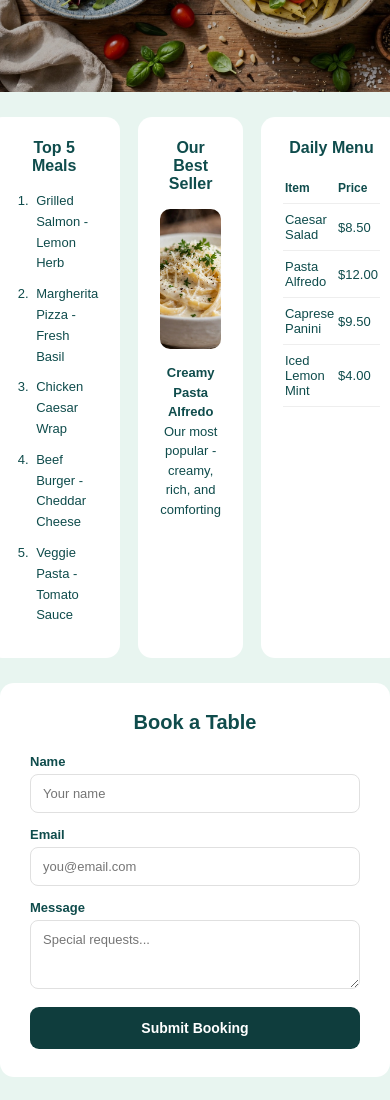
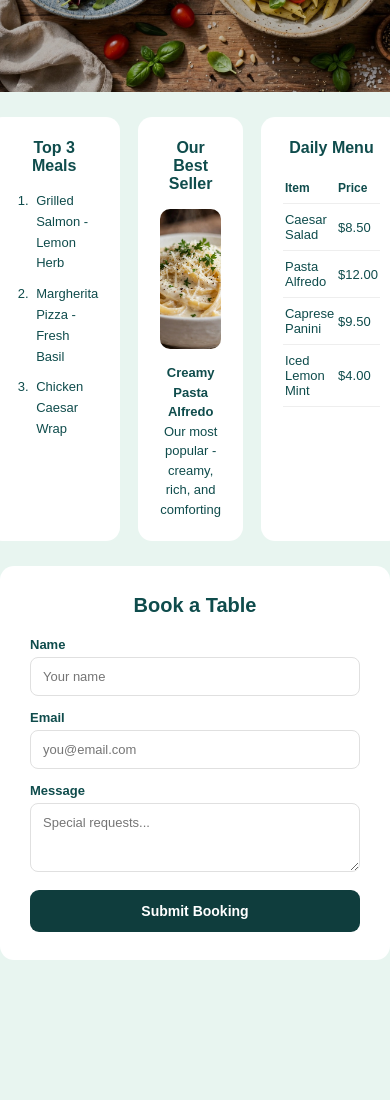
Before and after one commit to hanamahmoudnower-stack/Eatery, a plain HTML site: page index.html in a window 390 px wide. Shown: the part 320-1420 px from the top of the page. After the commit the page ends 1320 px from the top, so only its background shows below. Drawn offline with Linux system fonts and the light colour scheme.

Commit message:
Update index.html
Updated the structure of the index.html file, including changes to the header, meals list, and form action.

```diff
--- a/index.html
+++ b/index.html
@@ -1,7 +1,7 @@
 <!DOCTYPE html>
-<html lang="en">
+<html>
 <head>
-<meta charset="UTF-8">
+<meta charset="UTF-8" lang="en">
 <title>Eatery</title>
 <link rel="stylesheet" href="Stylesheet.css">
 </head>
@@ -16,22 +16,18 @@
   </nav>
 </header>
 
-<!-- حتة الويلكم - الصورة هي الخلفية -->
 <div class="hero">
   <h1>Welcome to Eatery</h1>
   <p>Fresh Homemade Delivered with love</p>
 </div>
 
-<!-- الكروت الثلاثة -->
 <div class="container">
   <div class="card">
-  <h3>Top 5 Meals</h3>
+  <h3>Top 3 Meals</h3>
   <ol>
     <li>Grilled Salmon - Lemon Herb</li>
     <li>Margherita Pizza - Fresh Basil</li>
     <li>Chicken Caesar Wrap</li>
-    <li>Beef Burger - Cheddar Cheese</li>
-    <li>Veggie Pasta - Tomato Sauce</li>
   </ol>
   </div>
 
@@ -53,40 +49,17 @@
   </div>
 </div>
 
-<!-- الفورم -->
-<form action="https://formspree.io/f/xxxxxx" method="POST">
-
+<form action="#" method="POST">
   <h2>Book a Table</h2>
 
   <label for="name">Name</label>
-  <input
-    type="text"
-    id="name"
-    name="name"
-    placeholder="Your name"
-    required
-  >
-
+  <input type="text" id="name" name="name" placeholder="Your name" required>
   <label for="email">Email</label>
-  <input
-    type="email"
-    id="email"
-    name="email"
-    placeholder="you@email.com"
-    required
-  >
-
+  <input type="email" id="email" name="email"  placeholder="you@email.com"  required>
   <label for="message">Message</label>
-  <textarea
-    id="message"
-    name="message"
-    rows="3"
-    placeholder="Special requests..."
-  ></textarea>
-
+  <textarea id="message" name="message" rows="3" placeholder="Special requests..." ></textarea>
   <button type="submit">Submit Booking</button>
 
 </form>
-
 </body>
 </html>
```
